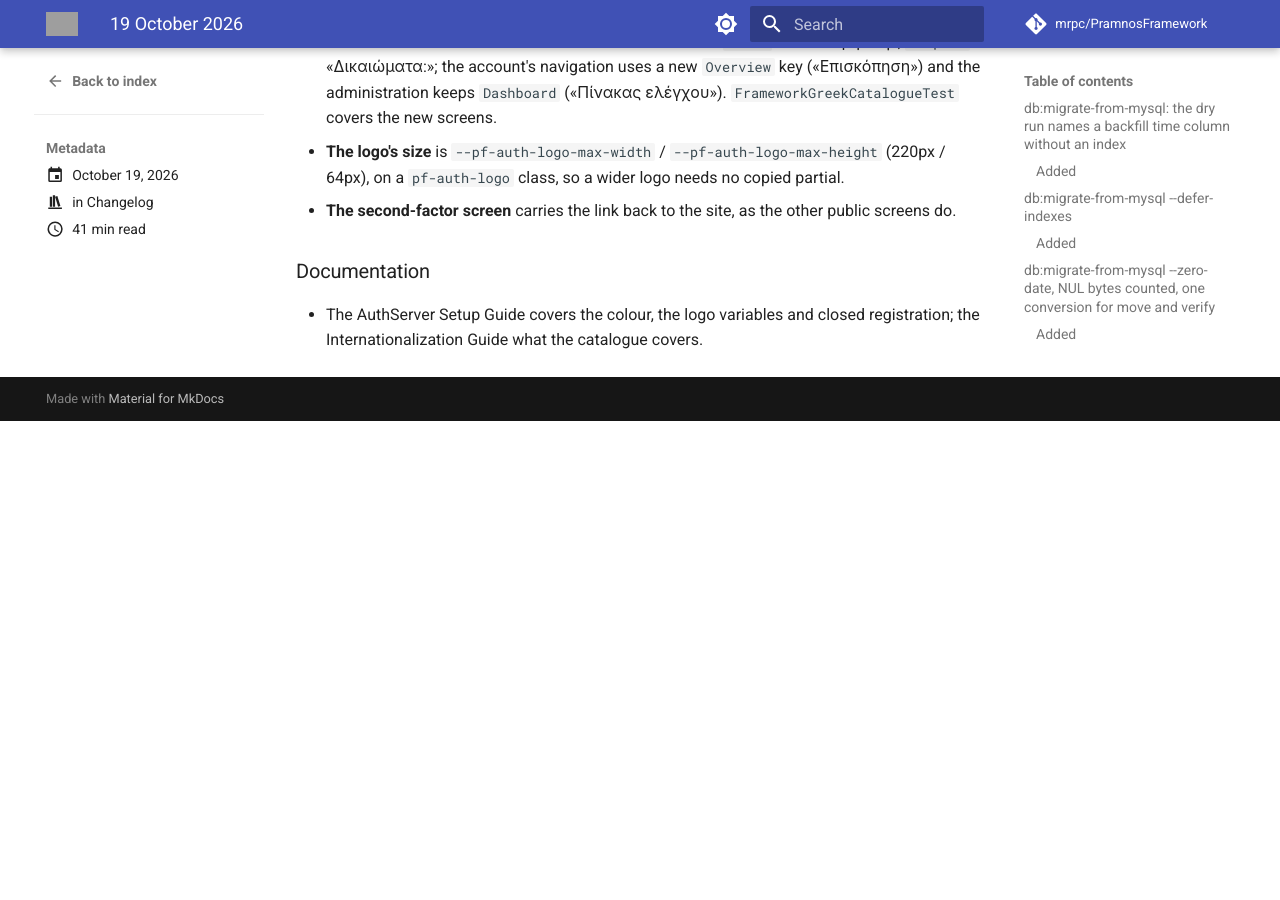
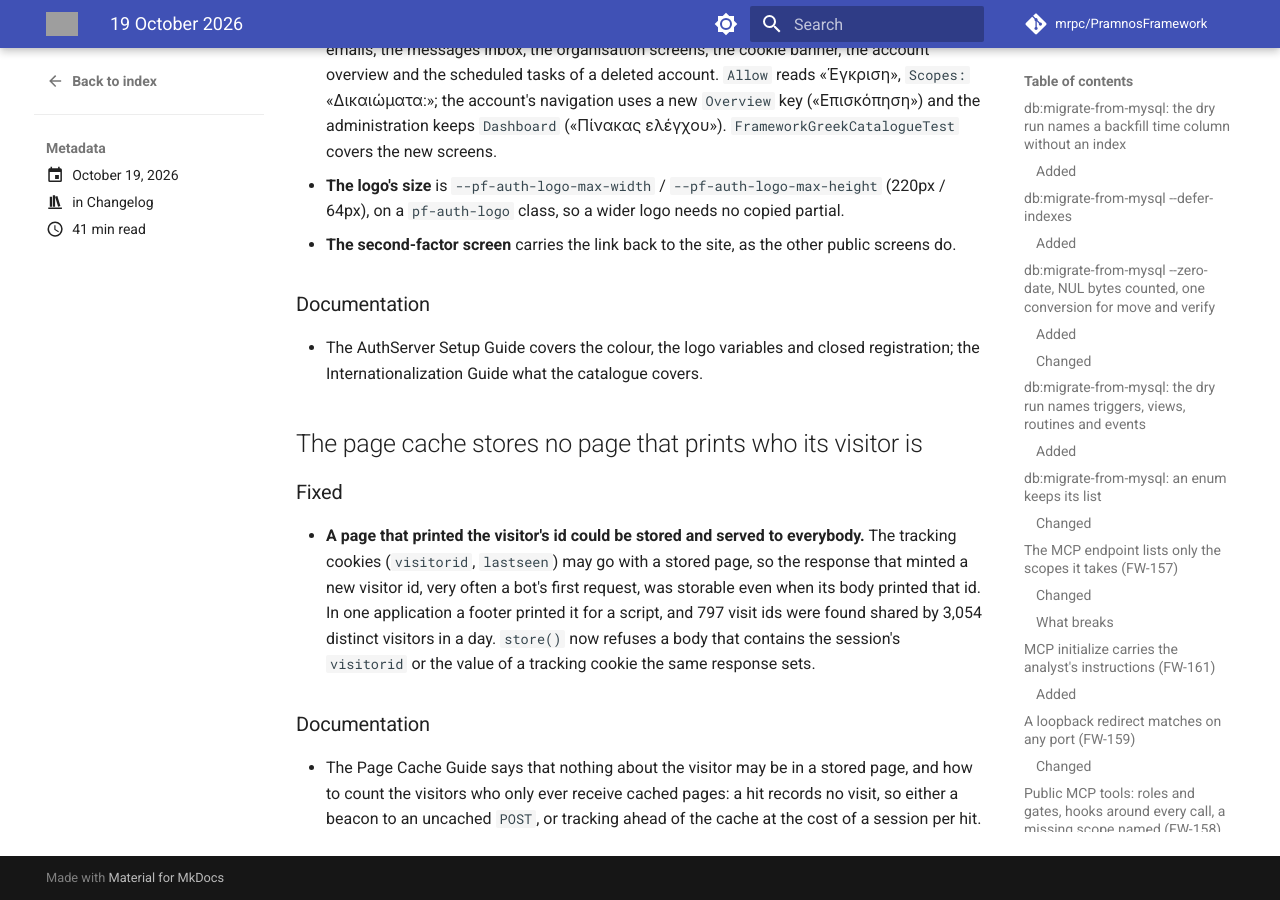
Before and after one commit to mrpc/PramnosFramework, an MkDocs documentation site: the page built from docs/version-history/posts/2026-10-19.md, in a window 1280 px wide and 900 px high, scrolled down 37513 px. Built offline with MkDocs 1.6.1 and Material for MkDocs 9.7.7, drawn with Linux system fonts in a browser that asks for light colours; comment, search, counter and statistics services are not loaded; before the commit the page ends 37934 px from its top, so only the background shows below that; some of the changed text lies outside the part shown; grey boxes are pictures that could not be loaded.

Commit message:
fix(cache)!: the page cache stores no page that prints who its visitor is — a body containing the session's visitorid or a tracking cookie's value set in the same response is refused, since the tracking cookies made the response that mints a visitor id storable (FW-177)

````diff
--- a/docs/Pramnos_Page_Cache_Guide.md
+++ b/docs/Pramnos_Page_Cache_Guide.md
@@ -113,10 +113,49 @@ A response is **stored** only if the request passed all of them *and*:
 - its body is not empty;
 - its body contains no `privateMarkers` string;
 - its body does not contain this response's **CSP nonce** — see below;
+- its body does not contain the visitor's id — see
+  [Nothing about the visitor in a stored page](#nothing-about-the-visitor-in-a-stored-page);
 - the debug toolbar is not collecting — `skipWhileDebugging`, default `true`.
 
 `Set-Cookie` is refused outright rather than filtered away, because a response
-that is setting a session is per-visitor in its body too.
+that is setting a session is per-visitor in its body too. The tracking cookies are the
+exception (`harmlessCookies`), and their values are looked for in the body instead.
+
+### Nothing about the visitor in a stored page
+
+A stored page is the same bytes for everybody who asks for it until it expires. Anything in
+it that says who the visitor is — an id for a tracker, a visit number, a name — is then the
+first visitor's, handed to all the rest. And the first visitor of a page is often a bot.
+
+The tracking cookies (`harmlessCookies`, `visitorid` and `lastseen` by default) may go with a
+stored page, because a cookie is the browser's own. Their values may not be in its body. So
+`store()` refuses a body that contains the session's `visitorid`, or the value of a harmless
+cookie the same response sets. A page that wants to tell a script who the visitor is cannot be
+shared; let the script read its own cookie instead.
+
+### A HIT records no visit
+
+`PageCacheMiddleware` answers a hit before `SessionTrackingMiddleware` runs, and
+`PageCache::serveEarly()` before the application starts at all. That is what makes a hit fast,
+and it means a visitor who only ever receives cached pages has no `sessions` row. Two ways to
+count them, by what each costs:
+
+- **A beacon from the page**, to an address the cache does not answer. Only `GET` and `HEAD`
+  are cached, so a `POST` always passes through the session tracking, which reads the
+  browser's own `visitorid` cookie or mints one:
+
+  ```js
+  // in the page's script: the browser identifies itself, by cookie
+  navigator.sendBeacon('/visit');
+  ```
+
+  ```php
+  // a route of your own; SessionTrackingMiddleware has done the work by the time it runs
+  $r->post('/visit', static fn () => ['status' => 204]);
+  ```
+
+- **Tracking before the cache**: `SessionTrackingMiddleware` first in the pipeline. Every hit
+  then starts a session and writes its row, which is most of what the cache saved.
 
 ### The debug toolbar stops pages being stored
 
--- a/docs/version-history/posts/2026-10-19.md
+++ b/docs/version-history/posts/2026-10-19.md
@@ -76,6 +76,7 @@ Sixty-nine entries today:
 - An organisation's roles, written and checked for a fraction of the queries
 - A controller segment reaches its class in any case
 - The auth screens, finished: the theme's colour, closed registration, the account overview and organisation screens in Greek
+- The page cache stores no page that prints who its visitor is
 
 <!-- more -->
 
@@ -1265,3 +1266,20 @@ looked at what was left.
 
 - The AuthServer Setup Guide covers the colour, the logo variables and closed registration; the
   Internationalization Guide what the catalogue covers.
+
+## The page cache stores no page that prints who its visitor is
+
+### Fixed
+
+- **A page that printed the visitor's id could be stored and served to everybody.** The tracking
+  cookies (`visitorid`, `lastseen`) may go with a stored page, so the response that minted a new
+  visitor id, very often a bot's first request, was storable even when its body printed that id.
+  In one application a footer printed it for a script, and 797 visit ids were found shared by
+  3,054 distinct visitors in a day. `store()` now refuses a body that contains the session's
+  `visitorid` or the value of a tracking cookie the same response sets.
+
+### Documentation
+
+- The Page Cache Guide says that nothing about the visitor may be in a stored page, and how to
+  count the visitors who only ever receive cached pages: a hit records no visit, so either a
+  beacon to an uncached `POST`, or tracking ahead of the cache at the cost of a session per hit.
````
Also changed, not shown: other parts of docs/version-history/posts/2026-10-19.md (+1 -1 lines), docs/Pramnos_Upgrade_Guide.md (+1 -0 lines), 2 other files.
